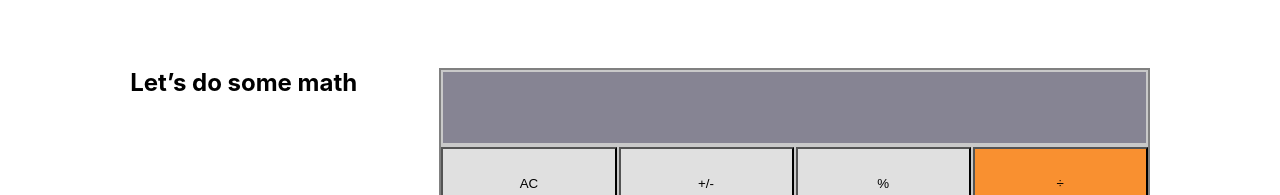
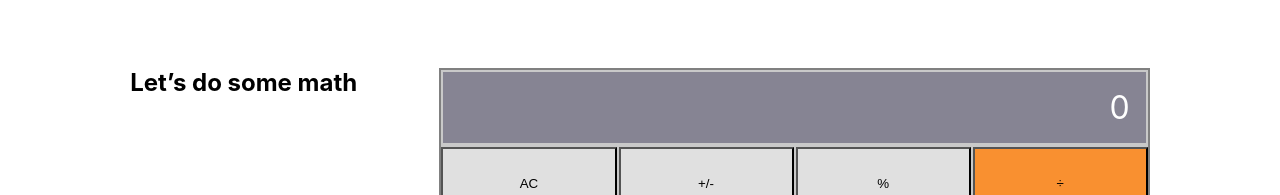
Before and after one commit to Sboursen/math-magicians, a React (Create React App) app: page / in a window 1280 px wide. Shown: the part 126-321 px from the top of the page. Built offline with nearby package versions, Linux system fonts and the light colour scheme.

Commit message:
Format the result and center it

```diff
--- a/src/components/calculator.css
+++ b/src/components/calculator.css
@@ -18,7 +18,11 @@
   color: white;
   font-size: 2rem;
   padding: 0 1rem;
+  display: flex;
+  justify-content: flex-end;
+  align-items: center;
   text-align: right;
+  overflow-x: auto;
 }
 
 .wide-button {
--- a/src/components/calculator.js
+++ b/src/components/calculator.js
@@ -27,7 +27,7 @@ export default class Calculator extends React.Component {
     const res = obj.next ? obj.next : obj.total;
     return (
       <div className="calculator-wrap">
-        <div id="res">{res}</div>
+        <div id="res">{Number(res)}</div>
         <Button
           position="main"
           text="AC"
```
